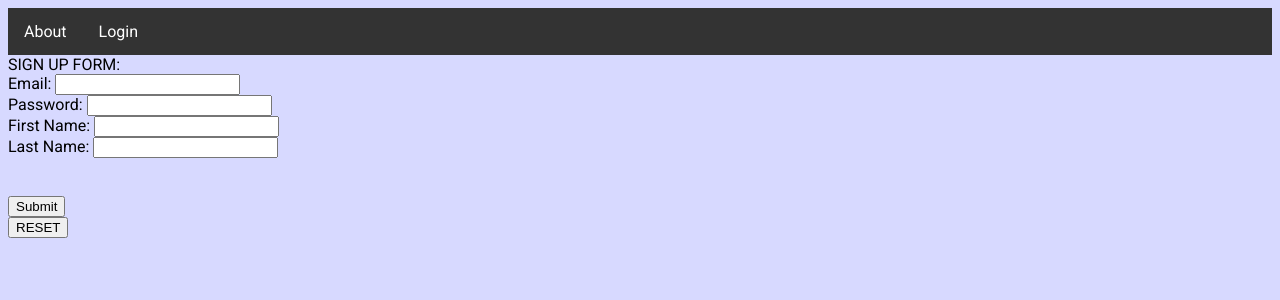
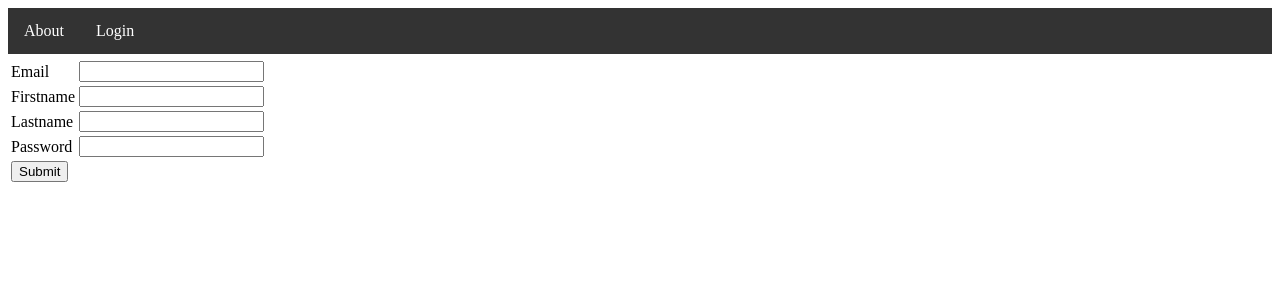
Before and after one commit to traqy/MoneySmartChallengeTest, a CodeIgniter app: page /database/index.php/booking/signup in a window 1280 px wide. Shown: the top 300 px of the page. Run offline with CodeIgniter, Linux system fonts and the light colour scheme; some libraries are stand-ins or nearby versions.

Commit message:
CSS look and feel minor adjustment.

```diff
--- a/apps/web-codeigniter/booking/application/controllers/booking.php
+++ b/apps/web-codeigniter/booking/application/controllers/booking.php
@@ -12,6 +12,13 @@
 
     public function viewSlotsByDate(){
         $this->home();
+    }
+
+    public function about(){
+
+        $this->load->helper('html','url','assets');
+
+        $this->load->view('booking_about');
     }
 
     public function home($method=NULL){
--- a/apps/web-codeigniter/booking/application/views/booking_signup.php
+++ b/apps/web-codeigniter/booking/application/views/booking_signup.php
@@ -11,51 +11,57 @@
   <script src="https://code.jquery.com/ui/1.12.0/jquery-ui.js"></script>
   <script src="http://ajax.googleapis.com/ajax/libs/angularjs/1.4.8/angular.min.js"></script>
   <script src="http://ajax.googleapis.com/ajax/libs/angularjs/1.4.8/angular.min.js"></script>
-  <?php echo link_tag('assets/css/booking-webapp-table.css'); ?>
+  <?php echo link_tag('assets/css/login-style.css'); ?>
   <?php echo link_tag('assets/css/menu.css'); ?>
+  <?php echo link_tag('assets/css/text-input.css'); ?>
+
+    <script>
+    var app = angular.module('myApp', []);
+    app.controller('formCtrl', function($scope) {
+        $scope.master = {email:"", password : "", firstname:"", lastname:""};
+        $scope.reset = function() {
+            $scope.user = angular.copy($scope.master);
+        };
+        $scope.reset();
+    });
+    </script>
 
 </head>
 
 <body>
 
 <div>
-<form id="frmDate" name="frmDate" action="home/test" method="post">
 <ul>
-  <li><a href="#About">About</a></li>
+  <li><a href="about">About</a></li>
   <li><a href="login">Login</a></li>
-  </form>
 </div>
 
+<form id='register' action='register' method='post'>
+<table class="table-fill">
+ <thead>
+ <tr>
+ <th class="text-left"></th>
+ <th class="text-left"></th>
+ </tr>
+ </thead>
+ <tbody>
+ <tr><td>Email</td><td><input type="text" ng-model="user.email" name="email"/></td></tr>
+ <tr><td>Firstname</td><td><input type="text" ng-model="user.firstname" name="firstname" /></td></tr>
+ <tr><td>Lastname</td><td><input type="text" ng-model="user.lastname" name="lastname"/></td></tr>
+ <tr><td>Password</td><td><input type="password" ng-model="user.password" name="password"/></td></tr>
+ <tr><td colspan="2"><input type='submit' name='Submit' value='Submit' /></td></tr>
+ </tbody>
+ </table>
+</form>
+
+
+</div>
 
 <?php
     if ( isset($message) ){
         echo $message;
     }
 ?>
-<div ng-app="myApp" ng-controller="formCtrl">
-  <form id='register' action='register' method='post'
-    accept-charset='UTF-8'>
-    SIGN UP FORM:<br>
-    Email: <input type="text" ng-model="user.email" name="email"><br>
-    Password: <input type="password" ng-model="user.password" name="password"><br>
-    First Name: <input type="text" ng-model="user.firstname" name="firstname"><br>
-    Last Name: <input type="text" ng-model="user.lastname" name="lastname"><br>
-    <br><br>
-    <input type='submit' name='Submit' value='Submit' />
-  </form>
-  <button ng-click="reset()">RESET</button>
-</div>
-
-<script>
-var app = angular.module('myApp', []);
-app.controller('formCtrl', function($scope) {
-    $scope.master = {email:"", password : "", firstname:"", lastname:""};
-    $scope.reset = function() {
-        $scope.user = angular.copy($scope.master);
-    };
-    $scope.reset();
-});
-</script>
 
 </body>
 </html>
--- a/apps/web-codeigniter/booking/assets/css/booking-webapp-table.css
+++ b/apps/web-codeigniter/booking/assets/css/booking-webapp-table.css
@@ -52,7 +52,7 @@
   border-bottom:4px solid #9ea7af;
   border-right: 1px solid #343a45;
   font-size:14px;
-  font-weight: 200;
+  font-weight: 400;
   padding:12px;
   text-align:left;
   text-shadow: 0 1px 1px rgba(0, 0, 0, 0.1);
@@ -74,7 +74,7 @@
   border-bottom-: 1px solid #C1C3D1;
   color:#666B85;
   font-size:14px;
-  font-weight: 200;
+  font-weight: 400;
   padding:12px;
   text-shadow: 0 1px 1px rgba(256, 256, 256, 0.1);
   height: 14px;
@@ -115,7 +115,7 @@
   background:#FFFFFF;
   text-align:left;
   vertical-align:middle;
-  font-size:14px;
+  font-size:12px;
   font-weight: 200;
   padding:12px;
   text-shadow: -1px -1px 1px rgba(0, 0, 0, 0.1);
```
Also changed, not shown: apps/web-codeigniter/booking/application/views/booking_user_onlogin.php (+12 -22 lines).
